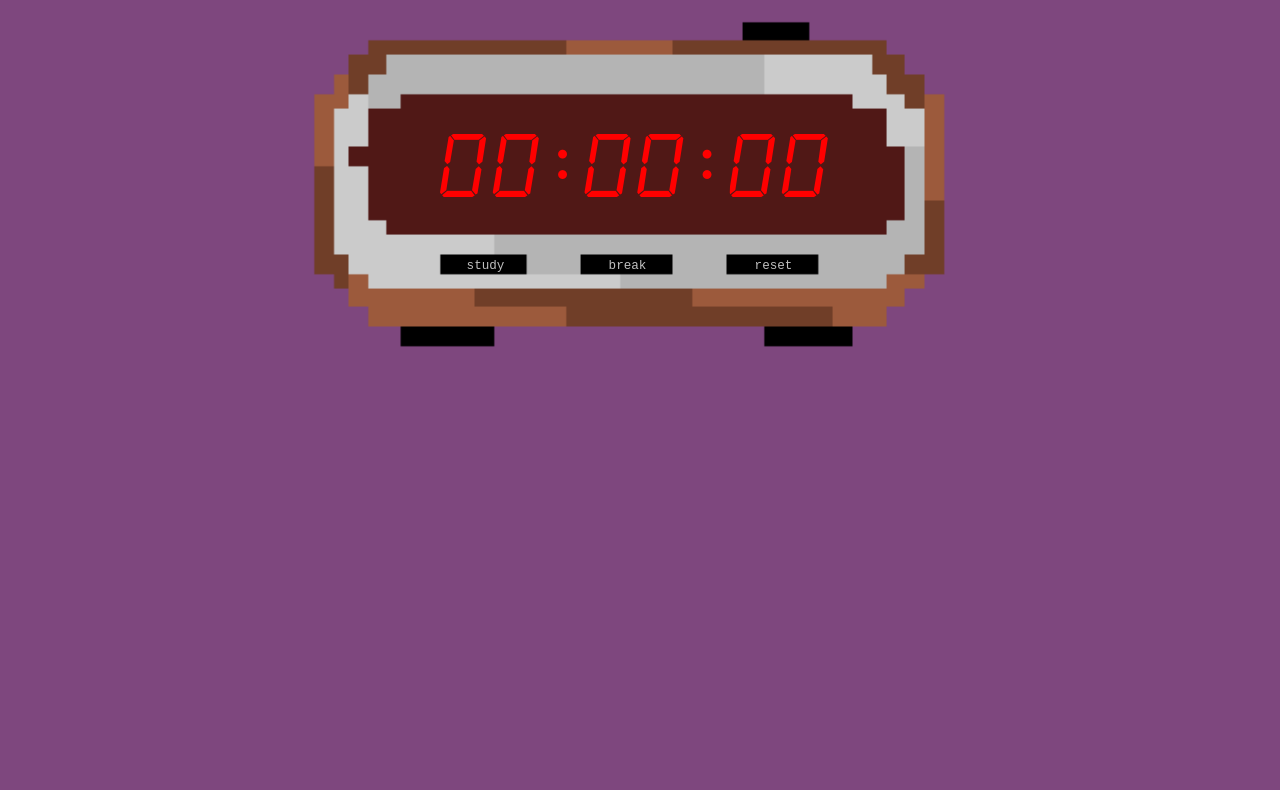
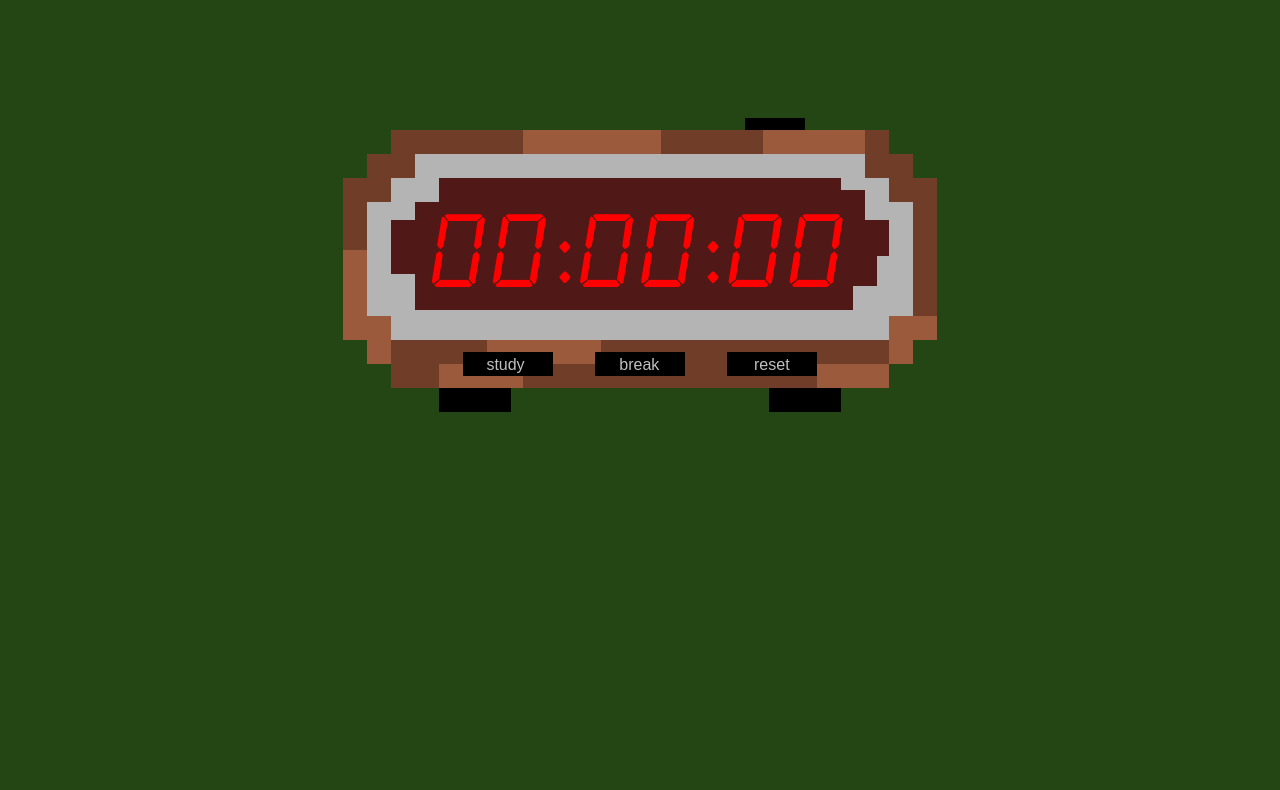
Before and after one commit to Hacob-Jarris/pomoclocko, a plain HTML site: page index.html in a window 1280 px wide. Shown: the part 88-878 px from the top of the page. Drawn offline with Linux system fonts and the light colour scheme.

Commit message:
more flexy

```diff
--- a/index.html
+++ b/index.html
@@ -11,14 +11,13 @@
     </head>
     <body>
         <h1>Pomodoro Timer</h1>
-        <img src="internal/pixel-alarm-clock.png" alt="Background Image" id="background-image">
-
         <button class = "accordion">MENU</button>
-        <div id = "menu">
-            <!--menu items-->
-            <span>study time: </span><input type="number" id = "studyMin" class = "pomodoro"><span> min.</span>
-            <span><br>break time: </span><input type="number" id = "breakMin" class = "pomodoro"><span> min.<br></span>
+        <div class = "menu">
+            <div class="menu-input">
+                <span>study time: </span><input type="number" id = "studyMin" ><span> min.</span>
+                <span><br>break time: </span><input type="number" id = "breakMin"><span> min.<br></span>
                 <span><button type = "button" id ="help">help</button></span>
+            </div>
 
             <list id="helpText"><h3>Pomodoro Timer:</h3>
                 <li>Set time with above text boxes</li>
@@ -29,9 +28,9 @@
                 <li>Press top button to start / pause</li>
             </list>
         </div>
-
-         <!--clock text-->
-        <div id="clock">
+        <div class="clock">
+            <img src="internal/clock2.png" alt="clock image" id="background-image">
+            <div class="clock-input">
                 <input type="number" id="hours" min="0" max="60">
                 <span>:</span>
                 <input type="number" id="minutes" min="0" max="60">
@@ -40,13 +39,17 @@
             </div>
 
             <!--clock buttons-->
-        <button type="button" id="startpause" onclick="startCountdown();pressedImg('internal/alarm-clock-pressed.png');playClick();">start</button>
+            <div class="clock-buttons">
                 <button type="button" class="mode" id="study" onclick="setStudy(); playClick(); ">study</button>
                 <button type="button" class="mode" id="break" onclick="setBreak(); playClick();">break</button>
                 <button type="button" id= "reset" onclick="playClick(); reset();">reset</button>
+            </div>
+
+            <button type="button" id="startpause" onclick="startCountdown(); pressedImg('internal/pressed.png'); playClick();">start</button>
 
             <!--sound effects-->
             <audio id="click"><source src="internal/click-button-166324.mp3" type="audio/mp3"></audio>
             <audio id="alarm"><source src="internal/-169440.mp3" type="audio/mp3"></audio>
+        </div>
     </body>
 </html>
--- a/styles.css
+++ b/styles.css
@@ -10,11 +10,21 @@
 
 body {
   margin: 0;
-  background-color: rgb(126, 71, 126);
-  height: 100vh;
-  display: grid;
-  font-size: 10px;
+  background-color: rgb(36, 70, 21);
+  box-sizing: border-box;
   font-family: 'lemon-milk';
+  overflow: hidden;
+}
+
+/*logo, menu*/
+h1 {
+  background-color: rgb(221, 133, 221);
+  border: 4px solid rgb(189, 87, 189);
+  border-radius: 12px;
+  font-size: 2rem;
+  margin: 20px;
+  width: max-content;
+  padding: 5px;
 }
 
 .accordion {
@@ -40,7 +50,7 @@ body {
   border-radius: 6px;
 }
 
-#menu {
+.menu {
   position: absolute;
   z-index: 1;
   top: 50px;
@@ -52,23 +62,18 @@ body {
   border-radius: 15px;
   width: 150px;
   display: none;
+  text-align: center;
 }
 
 #help {
-  position: relative;
-  right: 18px;
-  width: 30px;
   background-color: rgb(189, 87, 189);
   color: black;
   font-family: 'lemon-milk';
   border: transparent;
   border-radius: 4px;
-  margin-top: 15px;
-  margin-left: 50%;
-  margin-right: 50%;
-  margin-bottom: 15px;
-  padding-bottom: 3px;
-  transition: .8s;
+  margin-top: 10px;
+  padding: 5px;
+  transition: .3s;
 }
 
 #help:hover {
@@ -77,120 +82,121 @@ body {
 }
 
 #helpText {
+  text-align: left;
   max-width: 100%;
   font-size: 10px;
   line-height: 1.8em;
   display: none;
 }
 
-.pomodoro {
+.menu-input input {
   width: 20px;
   border: transparent;
   border-radius: 4px;
   background-color: white;
   margin: 5px;
 }
+/*end logo, menu*/
 
-h1 {
-  position: absolute;
-  left: 10px;
-  background-color: rgb(221, 133, 221);;
-  border: 4px solid rgb(189, 87, 189);
-  border-radius: 12px;
-  padding: 6px;
-}
-
-#background-image {
-  position: absolute;
-  place-self: center;
-  scale: 1.8;
-}
-
-#clock {
-  position: absolute;
-  place-self: center;
-  scale: 1.8;
-}
-
-#clock input {
-  border: transparent;
-  background-color: transparent;
-  font-family: 'alarm-clock';
-  color:red;
-  font-size: 50px;
-  width: 62px;
-  margin-bottom: 159px;
-}
-
+/*remove increment/decrement on num inputs*/
 input::-webkit-outer-spin-button,
 input::-webkit-inner-spin-button {
   -webkit-appearance: none;
   margin: 0;
 }
 
+/*remove increment/decrement on num inputs*/
 input[type=number] {
   appearance:textfield;
 }
-
-#clock span {
-  display: inline-block;
-  color: red;
-  font-size: 30px;
-  translate: -3px -10px;
+.clock {
+  display: flex;
+  align-items: center;
+  justify-content: center;
+  width: 100vw;
+  height: 100vh;
+  transform: translate(0, -140px);
 }
 
-.link {
-  position: absolute;
-  top: 30px;
-  left: 10px;
-  font-size: 10px;
-  color: black;
+.clock img {
+  position: relative;
+  width: 1200px;
+  height: 600px;
+  transform: translate(3px, 0);
 }
 
-button {
-  font-family:'Courier New', Courier, monospace;
-  scale: 1.8;
+.clock-input {
   position: absolute;
-  place-self: center;
-  width: 53px;
-  height: 13px;
-  font-size: 7px;
-  border-color:transparent;
+  display: flex;
+  justify-content: center;
+  align-items: center;
+  transform: translate(0, -20px);
+}
+
+.clock-input input {
+  z-index: 1;
+  border: none;
+  background-color: transparent;
+  font-family: 'alarm-clock';
+  color:red;
+  font-size: 6.5rem;
+  width: 7.5rem;
+}
+
+.clock-input span {
+  font-size: 7vw;
+  font-family: 'alarm-clock';
+  color: red;
+  display: inline-block;
+  vertical-align: middle;
+}
+
+/*increase clock size when it gets too small*/
+@media (max-width: 600px) {
+  .clock {
+    transform: scale(.75) translate(0, -150px);
+  }
+}
+
+/*only show clock and menu at small height*/
+@media (max-height: 520px) {
+  h1 {
+    display:none;
+  }
+  .clock {
+    transform: scale(.75);
+  }
+}
+
+.clock-buttons {
+  position: absolute;
+  z-index: 1;
+  transform: translate(18px, 90px);
+  justify-content: space-between;
+  align-items: center;
+}
+
+.clock-buttons button {
+  font-size: 1rem;
+  border: transparent;
   color: silver;
   cursor: pointer;
   background-color: transparent;
+  padding: 1px 25px;
+  margin-right: 40px;
 }
 
 button:active {
   background-color:rgb(68, 19, 19);
 }
 
-#study {
-  translate: -155px -48px;
-}
-
-#break {
-  translate: -13px -48px;
-}
-
-#reset {
-  translate: 133px -48px;
-}
-
-
 #startpause {
-  translate: 136px -281px;
+  position: absolute;
   font-size: 0px;
-  width: 37px;
-  height: 11px;
   border: transparent;
   background: transparent;
   cursor: pointer;
+  width: 60px;
+  height: 13px;
+  transform: translate(136px, -150px);
 }
-
-input:focus,
-select:focus,
-textarea:focus,
-button:focus {
-    outline: none;
-}
--- a/timer.js
+++ b/timer.js
@@ -125,7 +125,7 @@ function pad(value) {
 function pressedImg(a) {
     document.getElementById('background-image').src = a;
     setTimeout(function() {
-        document.getElementById('background-image').src = "internal/pixel-alarm-clock.png";
+        document.getElementById('background-image').src = "internal/clock2.png";
     }, 300);
 }
 
```
Also changed, not shown: internal/alarm-clock-pressed.png (deleted), internal/clock2.png (added), internal/matsuoka-shuzo.jpg (deleted), internal/pixel-alarm-clock.png (deleted), internal/pressed.png (added). Lines whose indentation alone changed are shown as unchanged.
